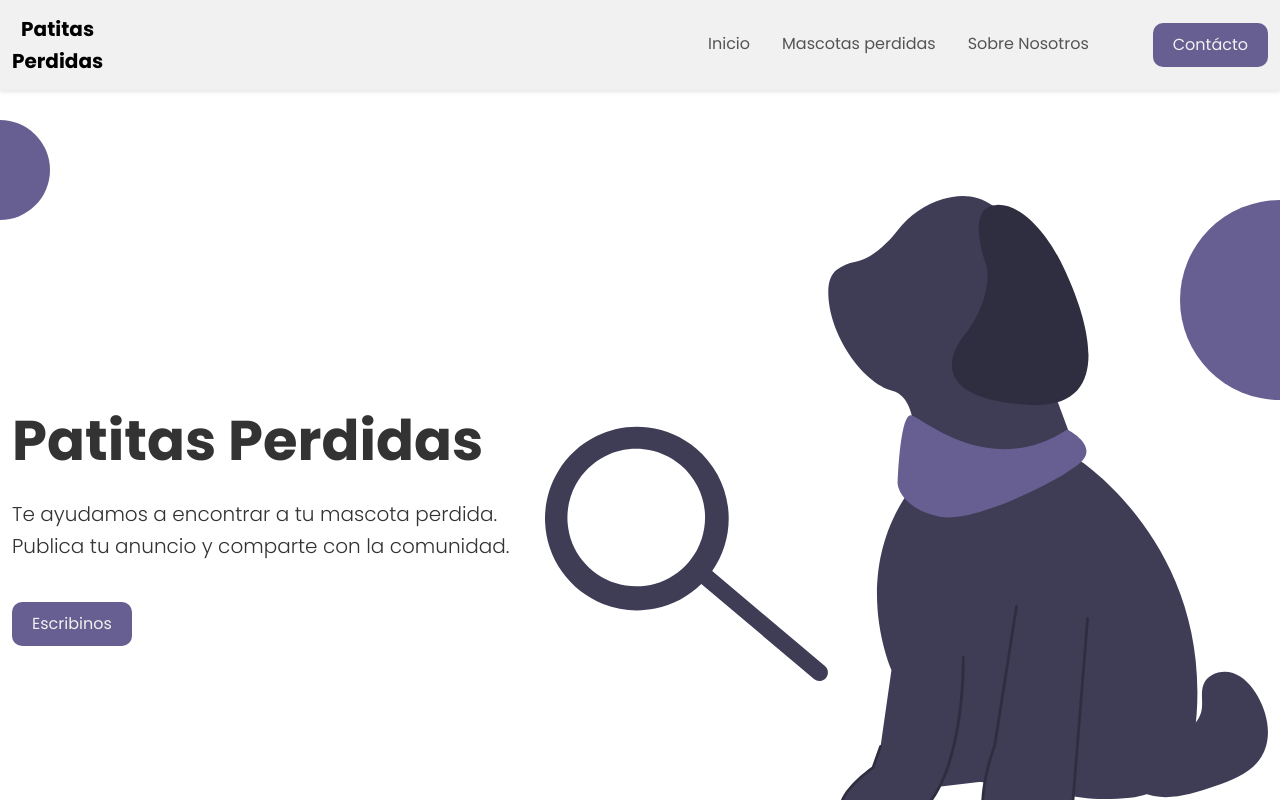
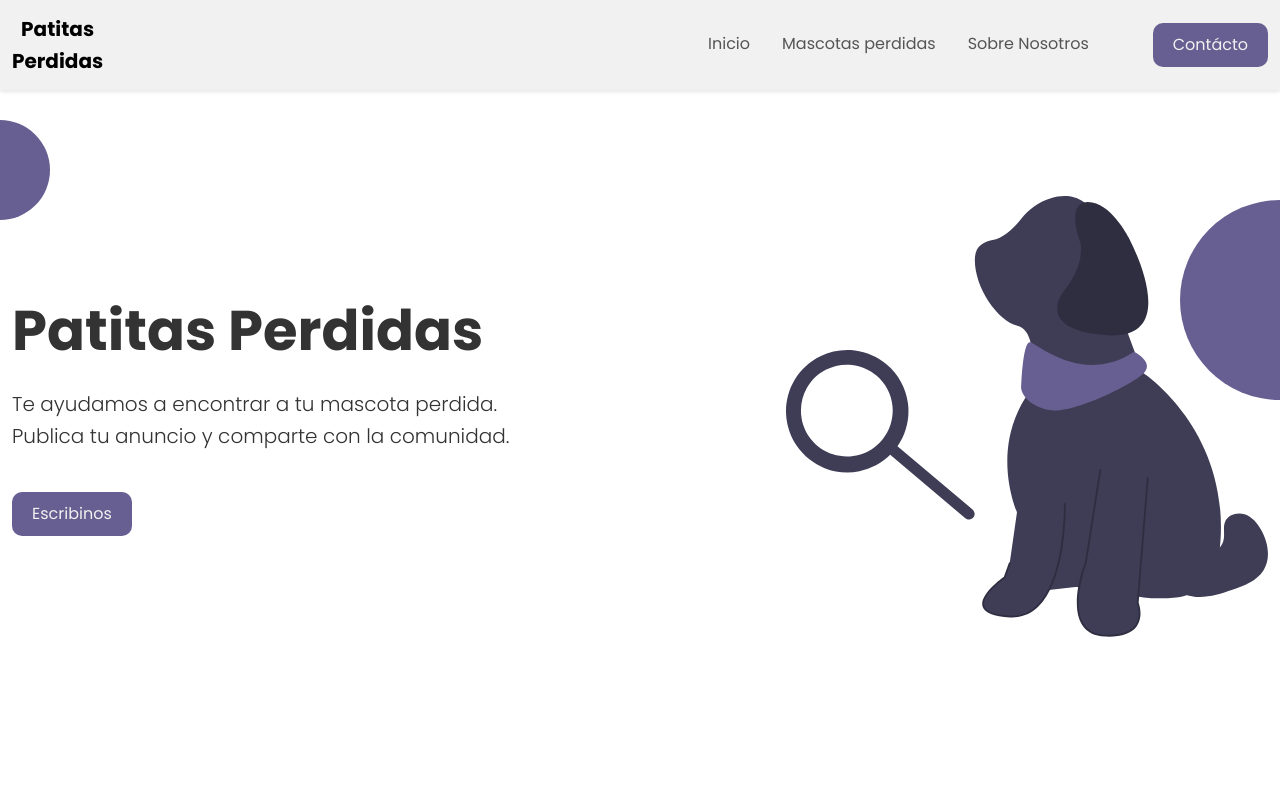
Before and after one commit to 6onza/patitasperdidas, a plain HTML site: page index.html in a window 1280 px wide. Shown: the top 800 px of the page. Drawn offline with nearby package versions, Linux system fonts and the light colour scheme.

Commit message:
Fix: hero-img size changed

```diff
--- a/index.html
+++ b/index.html
@@ -71,7 +71,7 @@
             <img
               src="./static/illustrations/dog.svg"
               alt="imagen de perro"
-              class="hero-img img-fluid col-md-12 col-8"
+              class="hero-img img-fluid col-8"
             />
           </div>
         </div>
```
